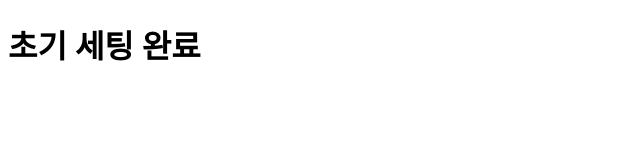
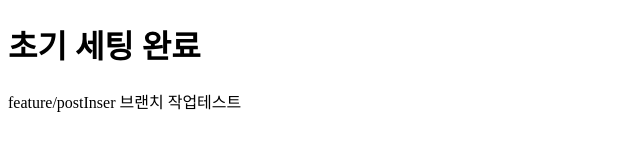
Before and after one commit to do3642/teamproject, a plain HTML site: page index.html in a window 1280 px wide. Shown: the whole page, without its empty margins (0-640 px from the left). Drawn offline with Linux system fonts and the light colour scheme.

Commit message:
postInsert 브랜치 테스트

```diff
--- a/index.html
+++ b/index.html
@@ -7,5 +7,7 @@
 </head>
 <body>
   <h1> 초기 세팅 완료</h1>
+
+  <p>feature/postInser 브랜치 작업테스트</p>
 </body>
 </html>
```
